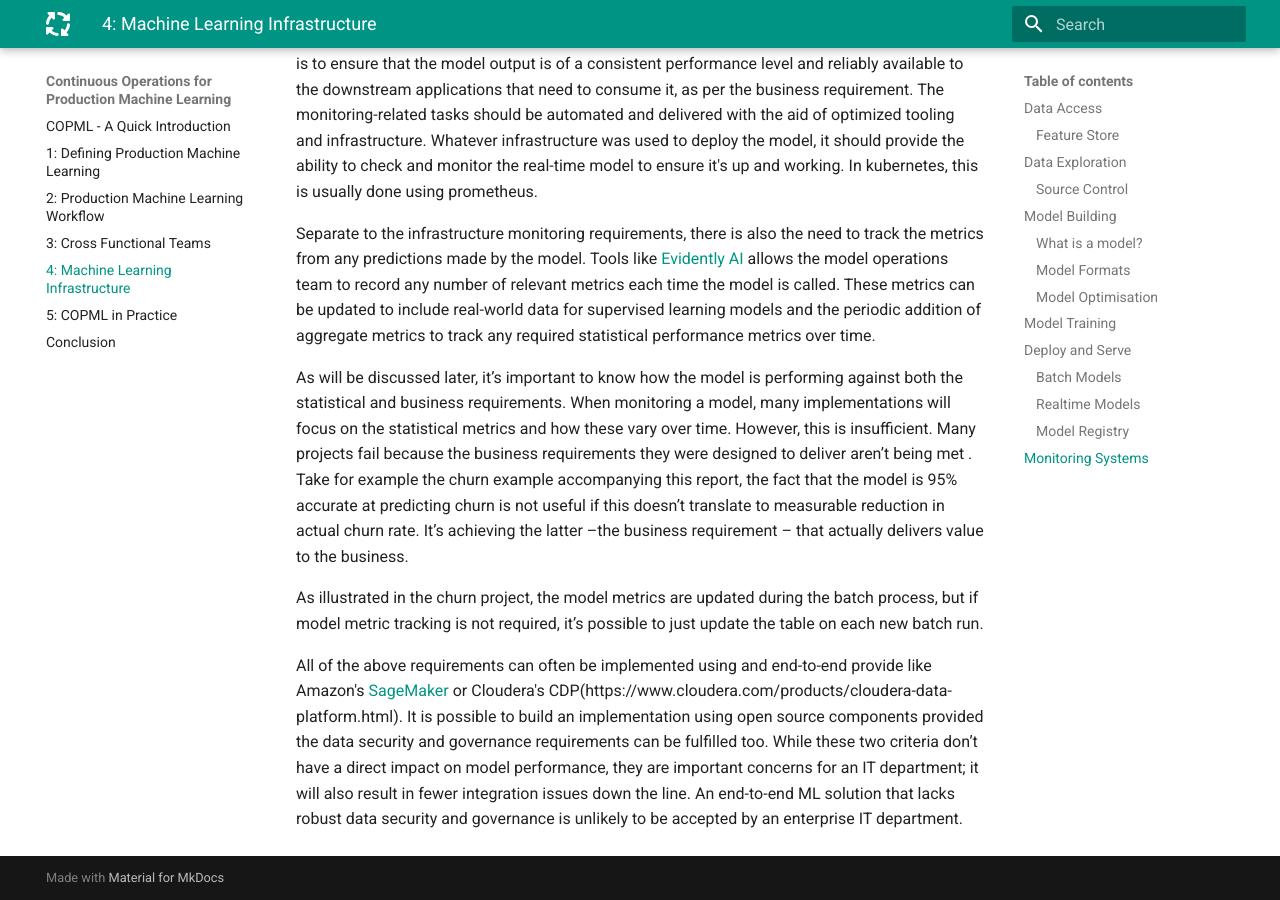
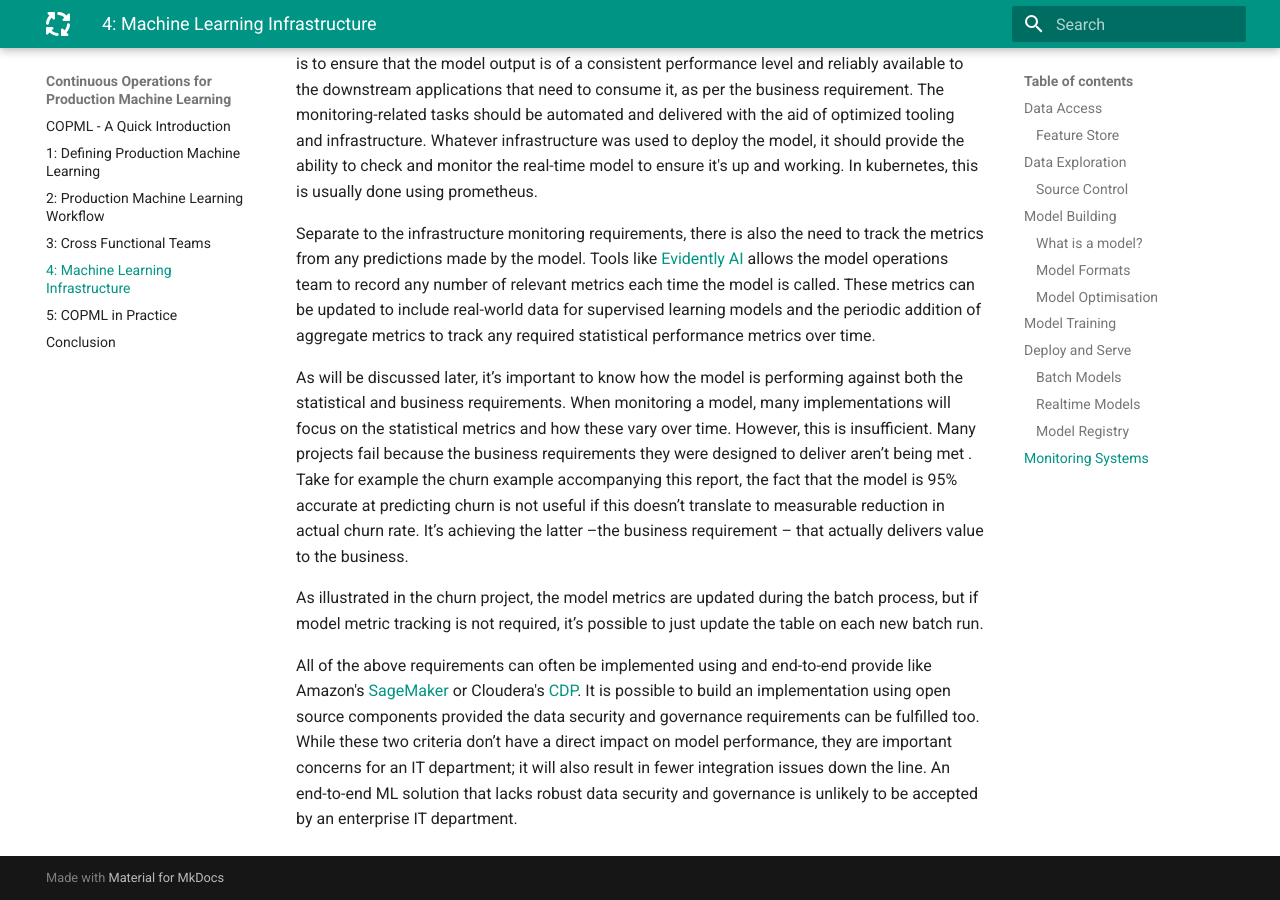
Before and after one commit to fletchjeff/copml, an MkDocs documentation site: the page built from docs/chapter-4.md, in a window 1280 px wide and 900 px high, scrolled down 9263 px. Built offline with MkDocs 1.6.1 and Material for MkDocs 9.7.7, drawn with Linux system fonts in a browser that asks for light colours.

Commit message:
Link Update

```diff
--- a/docs/chapter-4.md
+++ b/docs/chapter-4.md
@@ -126,4 +126,4 @@ As will be discussed later, it’s important to know how the model is performing
 
 As illustrated in the churn project, the model metrics are updated during the batch process, but if model metric tracking is not required, it’s possible to just update the table on each new batch run.
 
-All of the above requirements can often be implemented using and end-to-end provide like Amazon's [SageMaker](https://aws.amazon.com/sagemaker/) or Cloudera's CDP(https://www.cloudera.com/products/cloudera-data-platform.html). It is possible to build an implementation using open source components provided the data security and governance requirements can be fulfilled too. While these two criteria don’t have a direct impact on model performance, they are important concerns for an IT department; it will also result in fewer integration issues down the line. An end-to-end ML solution that lacks robust data security and governance is unlikely to be accepted by an enterprise IT department.
+All of the above requirements can often be implemented using and end-to-end provide like Amazon's [SageMaker](https://aws.amazon.com/sagemaker/) or Cloudera's [CDP](https://www.cloudera.com/products/cloudera-data-platform.html). It is possible to build an implementation using open source components provided the data security and governance requirements can be fulfilled too. While these two criteria don’t have a direct impact on model performance, they are important concerns for an IT department; it will also result in fewer integration issues down the line. An end-to-end ML solution that lacks robust data security and governance is unlikely to be accepted by an enterprise IT department.
```
